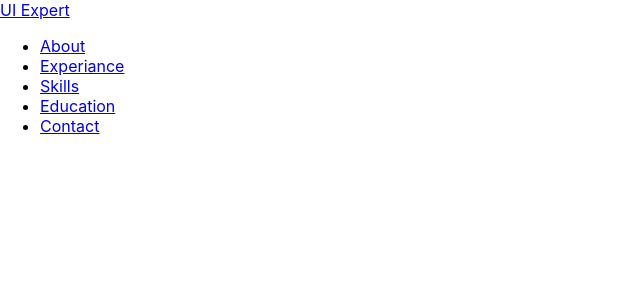
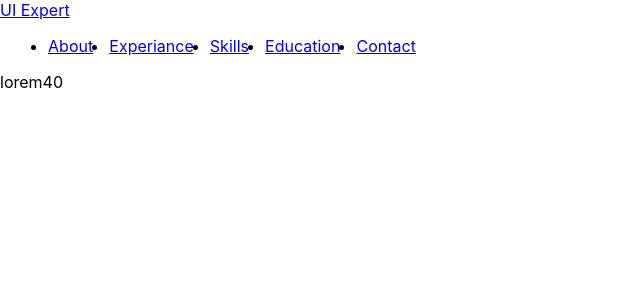
Before and after one commit to Irayya-Hiremath/ReactPortfolio, a React (Create React App) app: page / in a window 1280 px wide. Shown: the top 300 px of the page, without its empty margins (0-640 px from the left). Built offline with nearby package versions, Linux system fonts and the light colour scheme; the HTML template or start-up script is replaced by a standard one.

Commit message:
Intial commit

```diff
--- a/src/App.js
+++ b/src/App.js
@@ -1,10 +1,12 @@
 import React from "react"
 import './App.css';
 import Navbar from './Components/Navbar/Navbar';
+import Header from './Components/Header';
 function App() {
   return (
     <>
       <Navbar/>
+      <Header/>
 
     </>
   );
--- a/src/Components/Header.js
+++ b/src/Components/Header.js
@@ -1 +1,8 @@
 import React from "react"
+
+function Header(){
+    return(
+        <p>lorem40</p>
+    )
+}
+export default Header
--- a/src/Components/Navbar/Navbar.js
+++ b/src/Components/Navbar/Navbar.js
@@ -6,7 +6,7 @@ function Navbar(){
              <a href="#" className="logo">
                  UI Expert
              </a>
-             <ul>
+             <ul className="menu">
                  <li><a href="#">About</a></li>
                  <li><a href="#">Experiance</a></li>
                  <li><a href="#">Skills</a></li>
--- a/src/index.css
+++ b/src/index.css
@@ -11,3 +11,9 @@ code {
   font-family: source-code-pro, Menlo, Monaco, Consolas, 'Courier New',
     monospace;
 }
+.menu{
+  width: 30%;
+  display: flex;
+  justify-content: space-around;
+
+}
```
